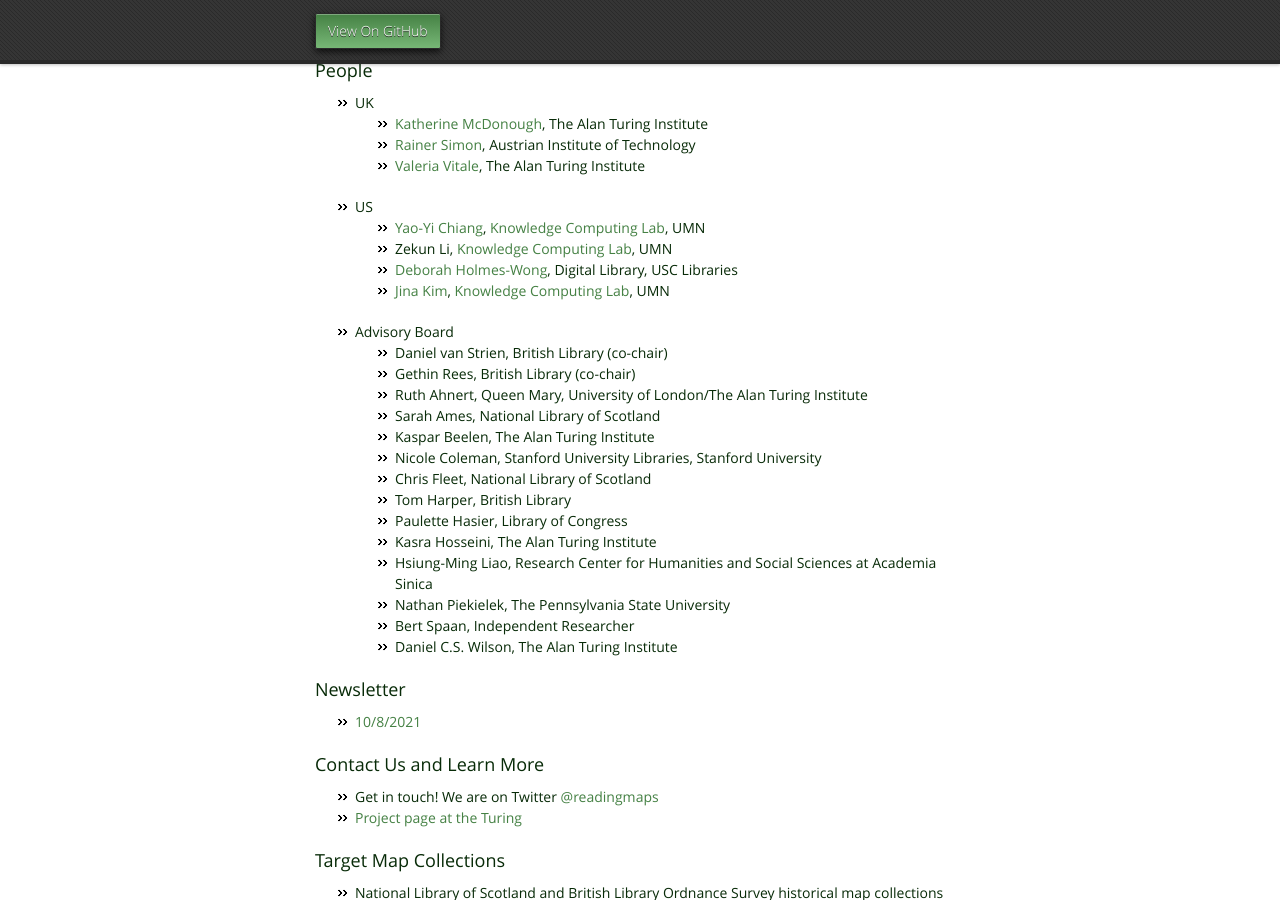
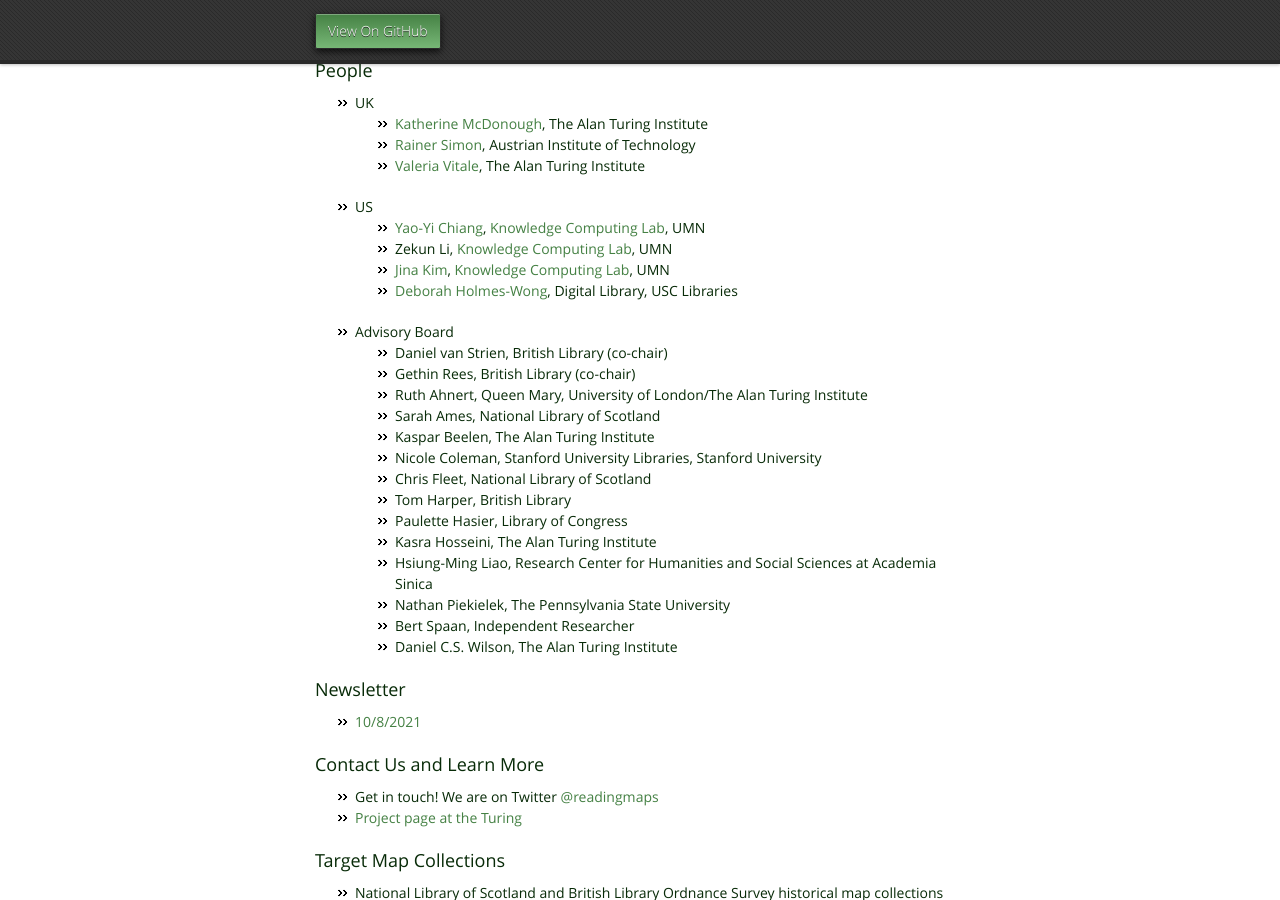
Before and after one commit to machines-reading-maps/machines-reading-maps.github.io, a Jekyll site: the page built from index.md, in a window 1280 px wide and 900 px high, scrolled down 729 px. Built offline with Jekyll 4.4.1, drawn with Linux system fonts in a browser that asks for light colours; our own code applies the rules of GitHub Pages for plain Markdown files.

```diff
--- a/index.md
+++ b/index.md
@@ -21,8 +21,9 @@ We will share code, datasets, and more via this website.
 - US
   - [Yao-Yi Chiang](https://yaoyichi.github.io/), [Knowledge Computing Lab](https://knowledge-computing.github.io/), UMN
   - Zekun Li, [Knowledge Computing Lab](https://knowledge-computing.github.io/), UMN
+  - [Jina Kim](https://jina-kim.github.io/), [Knowledge Computing Lab](https://knowledge-computing.github.io/), UMN
   - [Deborah Holmes-Wong](https://libraries.usc.edu/person/deborah-ann-holmes-wong), Digital Library, USC Libraries
-  - [Jina Kim](https://jina-kim.github.io/), [Knowledge Computing Lab](https://knowledge-computing.github.io/), UMN
+
 
 - Advisory Board
   - Daniel van Strien, British Library (co-chair)
```
